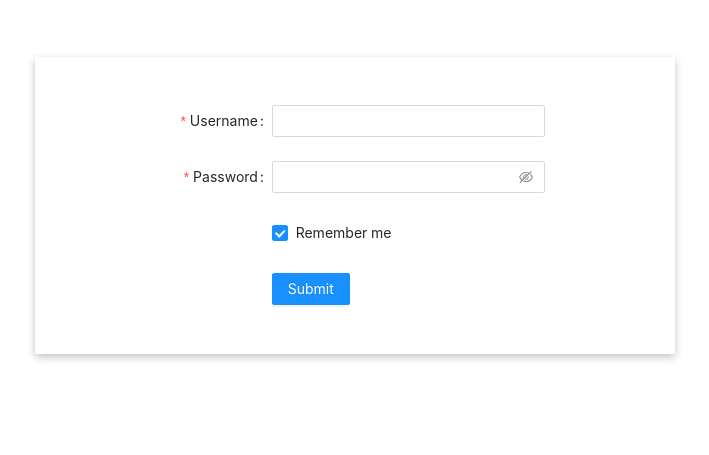
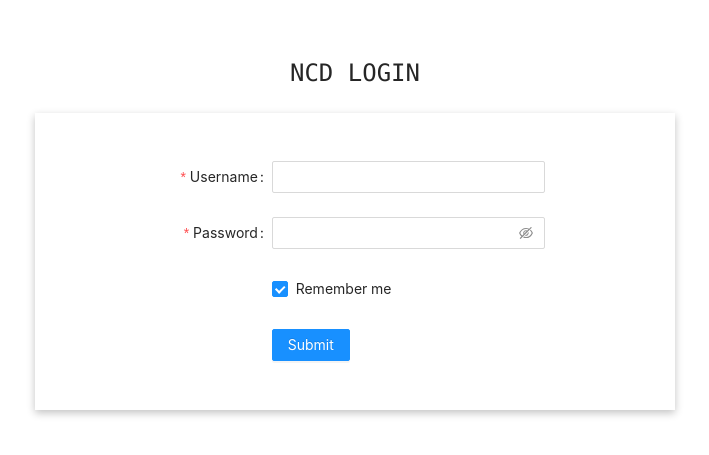
Before and after one commit to ajay2vj/antAdminPanel, a React (Create React App) app: page / in a window 1280 px wide. Shown: the part 103-558 px from the top of the page, without its empty margins (285-994 px from the left). Built offline with nearby package versions, Linux system fonts and the light colour scheme.

Commit message:
login text added

```diff
--- a/src/App.js
+++ b/src/App.js
@@ -4,6 +4,11 @@ import Login from './components/login';
 function App() {
   return (
     <Row className='py-40'>
+      <Col span={24} className='text-center pb-6'>
+        <span className='text-2xl text-center font-mono'>
+          NCD LOGIN
+        </span>
+      </Col>
       <Col span={12} offset={6}>
         <Login />
       </Col>
```
